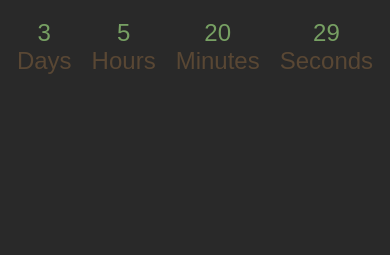
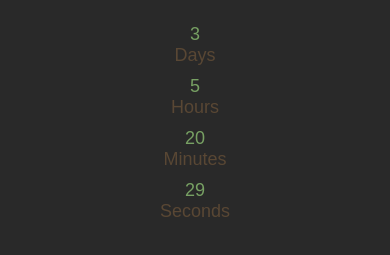
Before and after one commit to DJCheesusReal/birthdaycountdown, a plain HTML site: page index.html in a window 390 px wide. Shown: the part 61-316 px from the top of the page. Drawn offline with Linux system fonts and the light colour scheme.

Commit message:
mobile view

```diff
--- a/index.html
+++ b/index.html
@@ -8,6 +8,8 @@
             color: #FFFFFF;
             font-family: Arial, sans-serif;
             text-align: center;
+            margin: 0;
+            padding: 0;
         }
 
         h1 {
@@ -31,6 +33,17 @@
 
         .matcha-brown {
             color: #594734;
+        }
+
+        /* Media queries for smaller screens */
+        @media screen and (max-width: 480px) {
+            .timer {
+                flex-direction: column;
+                font-size: 18px;
+            }
+            .time {
+                margin: 5px 0;
+            }
         }
     </style>
 </head>
```
